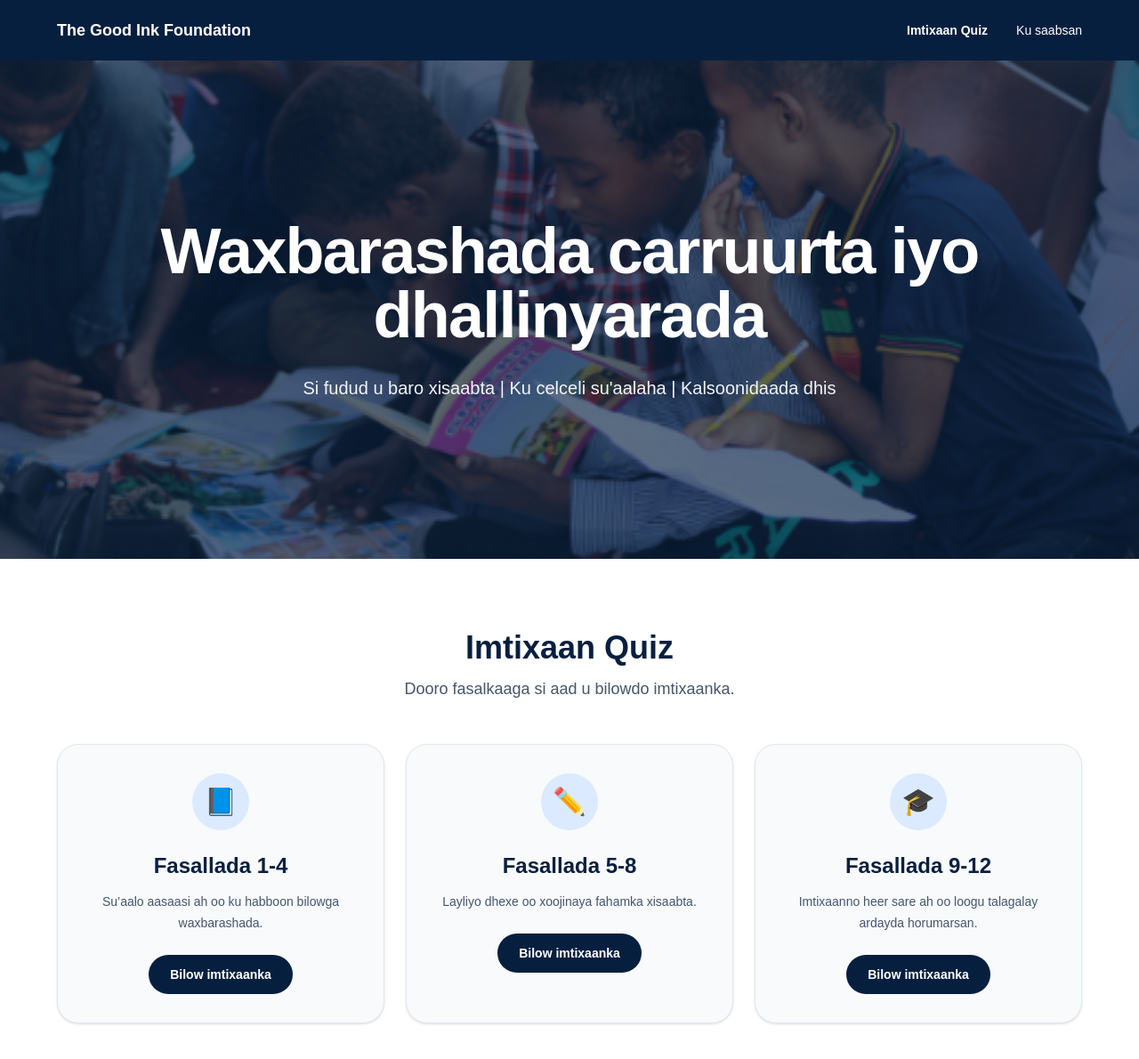
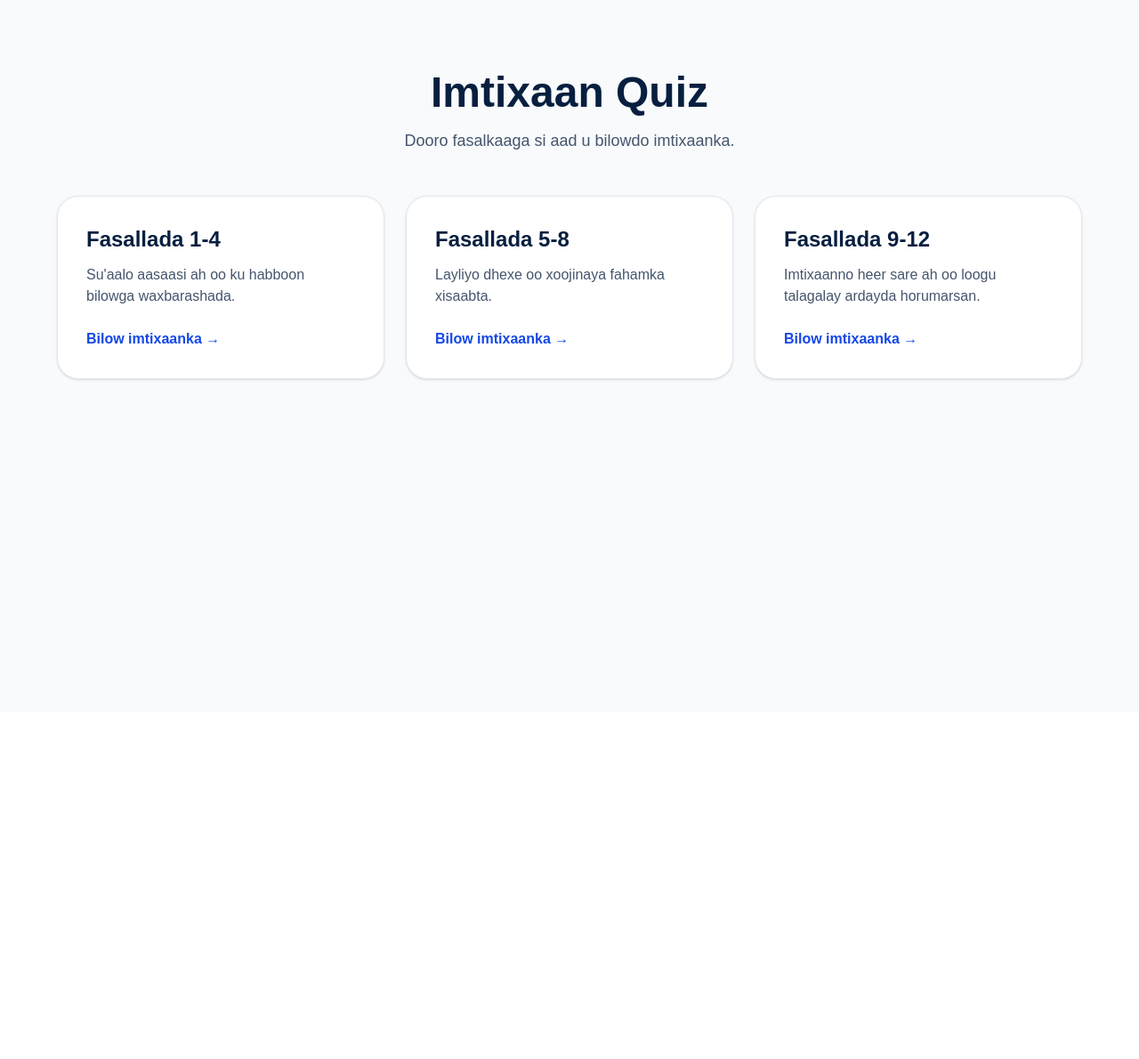
Before and after one commit to TheGoodinkfoundation/thegoodink, a Next.js app: page /quiz in a window 1280 px wide. Shown: the top 1190 px of the page at 89% size. After the commit the page ends 800 px from the top, so only its background shows below. Built offline with nearby package versions, Linux system fonts and the light colour scheme.

Commit message:
Update quiz overview

```diff
--- a/app/quiz/page.tsx
+++ b/app/quiz/page.tsx
@@ -1,101 +1,51 @@
 import Link from "next/link";
 
-const grades = [
+const levels = [
   {
     title: "Fasallada 1-4",
-    text: "Su’aalo aasaasi ah oo ku habboon bilowga waxbarashada.",
-    icon: "📘",
+    description: "Su'aalo aasaasi ah oo ku habboon bilowga waxbarashada.",
     href: "/quiz/fasalada-1-4",
   },
   {
     title: "Fasallada 5-8",
-    text: "Layliyo dhexe oo xoojinaya fahamka xisaabta.",
-    icon: "✏️",
+    description: "Layliyo dhexe oo xoojinaya fahamka xisaabta.",
     href: "/quiz/fasalada-5-8",
   },
   {
     title: "Fasallada 9-12",
-    text: "Imtixaanno heer sare ah oo loogu talagalay ardayda horumarsan.",
-    icon: "🎓",
+    description: "Imtixaanno heer sare ah oo loogu talagalay ardayda horumarsan.",
     href: "/quiz/fasalada-9-12",
   },
 ];
 
-export default function Home() {
+export default function QuizPage() {
   return (
-    <main className="min-h-screen bg-white text-slate-950">
-      <header className="bg-[#071f3f] px-6 py-5 text-white">
-        <nav className="mx-auto flex max-w-6xl items-center justify-between">
-          <Link href="/" className="text-lg font-bold">
-            The Good Ink Foundation
-          </Link>
+    <main className="min-h-screen bg-slate-50 px-6 py-20 text-slate-950">
+      <section className="mx-auto max-w-6xl text-center">
+        <h1 className="text-5xl font-bold text-[#071f3f]">Imtixaan Quiz</h1>
 
-          <div className="flex gap-8 text-sm">
-            <Link href="/quiz" className="font-bold">
-              Imtixaan Quiz
-            </Link>
-
-            <Link href="/ku-saabsan">
-              Ku saabsan
-            </Link>
-          </div>
-        </nav>
-      </header>
-
-      <section
-        className="relative flex min-h-[70vh] items-center justify-center bg-cover bg-center px-6 text-center"
-        style={{ backgroundImage: "url('/students.png')" }}
-      >
-        <div className="absolute inset-0 bg-[#071f3f]/65" />
-
-        <div className="relative z-10 max-w-5xl">
-          <h1 className="text-5xl font-bold tracking-tight text-white sm:text-7xl">
-            Waxbarashada carruurta iyo dhallinyarada
-          </h1>
-
-          <p className="mt-8 text-xl text-slate-100">
-            Si fudud u baro xisaabta | Ku celceli su&apos;aalaha | Kalsoonidaada dhis
-          </p>
-        </div>
-      </section>
-
-      <section id="practice" className="bg-white px-6 py-20">
-        <div className="mx-auto max-w-6xl text-center">
-          <h2 className="text-4xl font-bold text-[#071f3f]">
-            Imtixaan Quiz
-          </h2>
-
-          <p className="mt-3 text-lg text-slate-600">
+        <p className="mt-4 text-lg text-slate-600">
           Dooro fasalkaaga si aad u bilowdo imtixaanka.
         </p>
 
-          <div className="mt-12 grid gap-6 sm:grid-cols-2 lg:grid-cols-3">
-            {grades.map((grade) => (
-              <div
-                key={grade.title}
-                className="rounded-3xl border border-slate-200 bg-slate-50 p-8 shadow-sm transition hover:-translate-y-1 hover:shadow-md"
+        <div className="mt-12 grid gap-6 md:grid-cols-3">
+          {levels.map((level) => (
+            <Link
+              key={level.href}
+              href={level.href}
+              className="rounded-3xl border border-slate-200 bg-white p-8 text-left shadow-sm transition hover:-translate-y-1 hover:shadow-md"
             >
-                <div className="mx-auto flex h-16 w-16 items-center justify-center rounded-full bg-blue-100 text-3xl">
-                  {grade.icon}
-                </div>
+              <h2 className="text-2xl font-bold text-[#071f3f]">
+                {level.title}
+              </h2>
 
-                <h3 className="mt-6 text-2xl font-bold text-[#071f3f]">
-                  {grade.title}
-                </h3>
+              <p className="mt-3 text-slate-600">{level.description}</p>
 
-                <p className="mt-3 text-sm leading-6 text-slate-600">
-                  {grade.text}
+              <p className="mt-6 font-semibold text-blue-700">
+                Bilow imtixaanka →
               </p>
-
-                <Link
-                  href={grade.href}
-                  className="mt-6 inline-block rounded-full bg-[#071f3f] px-6 py-3 text-sm font-semibold text-white hover:bg-[#0b2d5a]"
-                >
-                  Bilow imtixaanka
             </Link>
-              </div>
           ))}
-          </div>
         </div>
       </section>
     </main>
```
Lines whose indentation alone changed are shown as unchanged.
